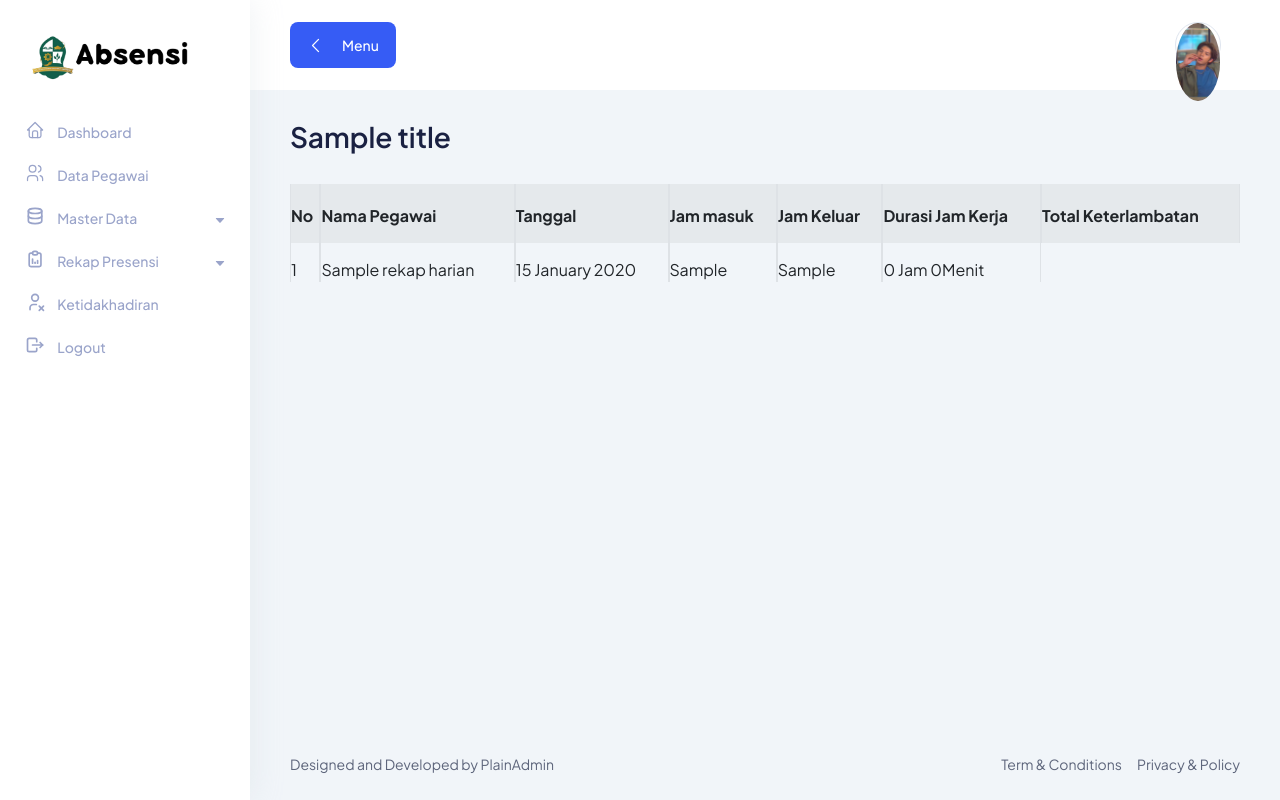
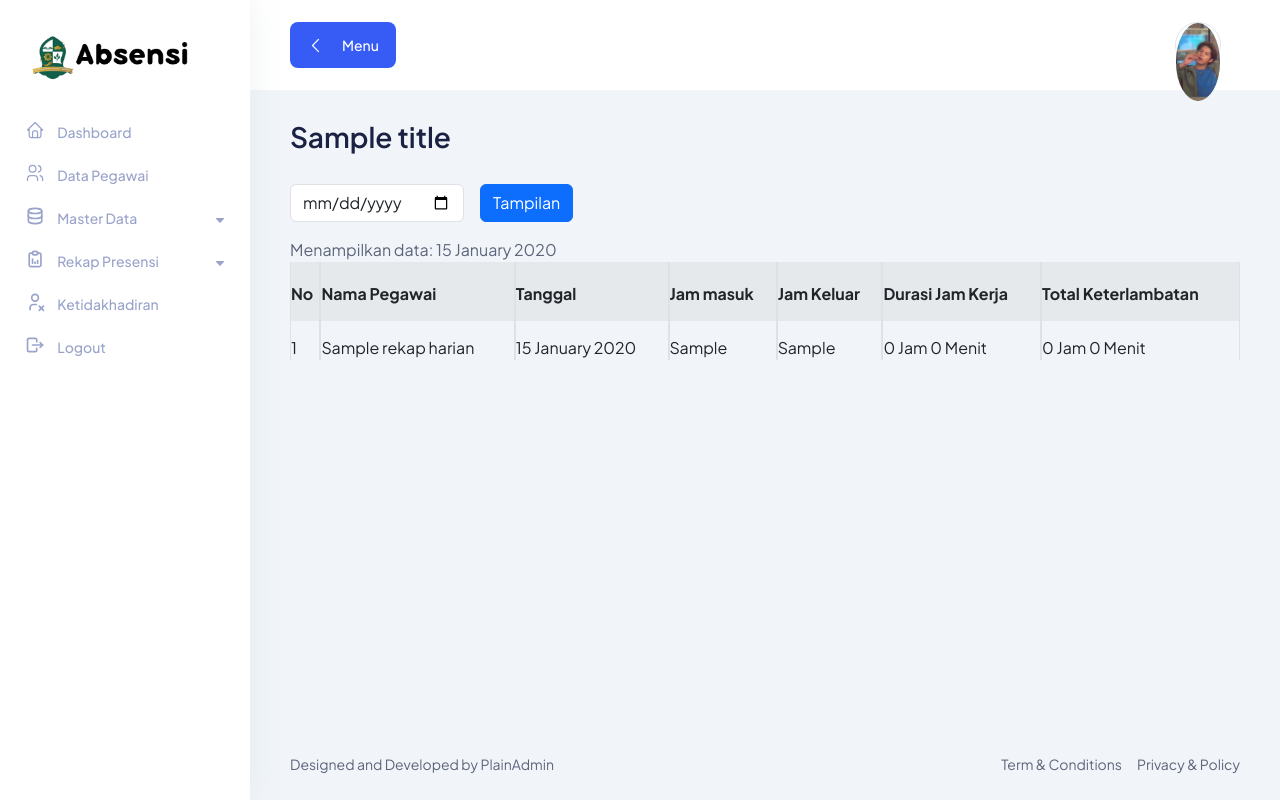
Before and after one commit to jaturtur/absensi_pegawai, a CodeIgniter 4 app: the page made by app/Views/admin/rekap_presensi/rekap_harian.php in a window 1280 px wide. Run offline with PHP 8.4 and a stand-in for CodeIgniter, Linux system fonts and the light colour scheme; the template is opened without the code that fills it: most values are stand-ins (such as "Sample title", 1, 10 or a date in 2020); data that the repository does not hold is empty; some libraries are stand-ins or nearby versions.

Commit message:
Update untuk tampilan rekap presensi dan filter tanggal

```diff
--- a/app/Views/admin/rekap_presensi/rekap_harian.php
+++ b/app/Views/admin/rekap_presensi/rekap_harian.php
@@ -2,6 +2,21 @@
 
 <?= $this->section('content') ?>
 
+<form class="row g-3">
+    <div class="col-auto">
+        <input type="date" class="form-control" name="filter_tanggal">
+    </div>
+    <div class="col-auto">
+        <button type="submit" class="btn btn-primary mb-3">Tampilan</button>
+    </div>
+</form>
+<span>Menampilkan data:
+<?php if ($tanggal) : ?>
+    <?= date('d F Y', strtotime($tanggal)) ?>
+<?php else : ?>
+    <?= date('d F Y') ?>
+<?php endif; ?>
+</span>
 <table class="table table-striped table-bordered">
     <tr>
         <th>No</th>
@@ -13,15 +28,28 @@
         <th>Total Keterlambatan</th>
     </tr>
 
+
+    <?php if($rekap_harian) : ?>
     <?php $no = 1;
         foreach ($rekap_harian as $rekap): ?>
         <?php
+
+        // menghitung durasi jam kerja
             $timestampmasuk_jam_masuk = strtotime($rekap['tanggal_masuk'].$rekap['jam_masuk']);
             $timestampmasuk_jam_keluar = strtotime($rekap['tanggal_keluar'].$rekap['jam_keluar']);
             $selisih = $timestampmasuk_jam_keluar - $timestampmasuk_jam_masuk;
             $jam = floor($selisih / 3600);
             $selisih -= $jam * 3600;
             $menit = floor($selisih / 60);
+
+       // menghitung total jam keterlambatan
+            $jam_masuk_real = strtotime($rekap['jam_masuk']);
+            $jam_masuk_kantor = strtotime($rekap['jam_masuk_kantor']);
+            $selisih_terlambat = $jam_masuk_real - $jam_masuk_kantor;
+            $jam_terlambat = floor($selisih_terlambat / 3600);
+            $selisih_terlambat -= $jam_terlambat * 3600;
+            $menit_terlambat = floor($selisih_terlambat / 60);
+
         ?>
      <tr>
             <td><?= $no++ ?></td>
@@ -29,9 +57,27 @@
             <td><?= date('d F Y', strtotime($rekap['tanggal_masuk'])) ?></td>
             <td><?= $rekap['jam_masuk'] ?></td>
             <td><?= $rekap['jam_keluar'] ?></td>
-            <td><?= $jam . ' Jam ' . $menit . 'Menit' ?></td>
+            <td>
+            <?php if ($rekap['jam_keluar'] == '00:00:00') : ?>
+                         0 Jam 0 Menit
+            <?php else : ?>
+            <?= $jam . ' Jam ' . $menit . ' Menit ' ?>
+        <?php endif; ?>
+        </td>
+        <td>
+            <?php if ($jam_terlambat < 0 || $menit_terlambat < 0) : ?>
+              <span class="btn btn-success">On Time</span>
+            <?php else : ?>
+            <?= $jam_terlambat . ' Jam ' . $menit_terlambat . ' Menit ' ?>
+        <?php endif; ?>
+        </td>
         </tr>
     <?php endforeach; ?>
+    <?php else : ?>
+        <tr>
+        <td colspan="7" style="text-align: center; font-style: italic;">Data Ini Memang Kosong</td>
+        </tr>
+        <?php endif; ?>
 
 </table>
 
--- a/app/Views/layout.php
+++ b/app/Views/layout.php
@@ -15,7 +15,8 @@
     <link rel="stylesheet" href="<?= base_url('assets/css/main.css') ?>">
 
     <!--!===== Tabler ICON =====-->
-    <link rel="stylesheet" href="https://cdnjs.cloudflare.com/ajax/libs/tabler-icons/1.35.0/iconfont/tabler-icons.min.css" integrity="sha512-tpsEzNMLQS7w9imFSjbeOHdZav3/a0bSESAL1y5jyJDoICFF2YwEdAHOPdOr1t+h8hTzar0flphxR76pd0V1zQ==" crossorigin="anonymous" referrerpolicy="no-referrer" />
+    <link rel="stylesheet" href="https://cdnjs.cloudflare.com/ajax/libs/tabler-icons/1.35.0/iconfont/tabler-icons.min.css" crossorigin="anonymous">
+
   </head>
   <body>
     <!-- ======== Preloader =========== -->
```
Also changed, not shown: app/Controllers/Admin/RekapPresensi.php (+8 -2 lines), app/Models/PresensiModel.php (+12 -0 lines), public/uploads/1-1738647841.jpg (added), public/uploads/1-1738648627.jpg (added), public/uploads/11-1738647474.jpg (added), public/uploads/11-1738647477.jpg (added), public/uploads/12-1738648439.jpg (added), public/uploads/13-1738648650.jpg (added).
